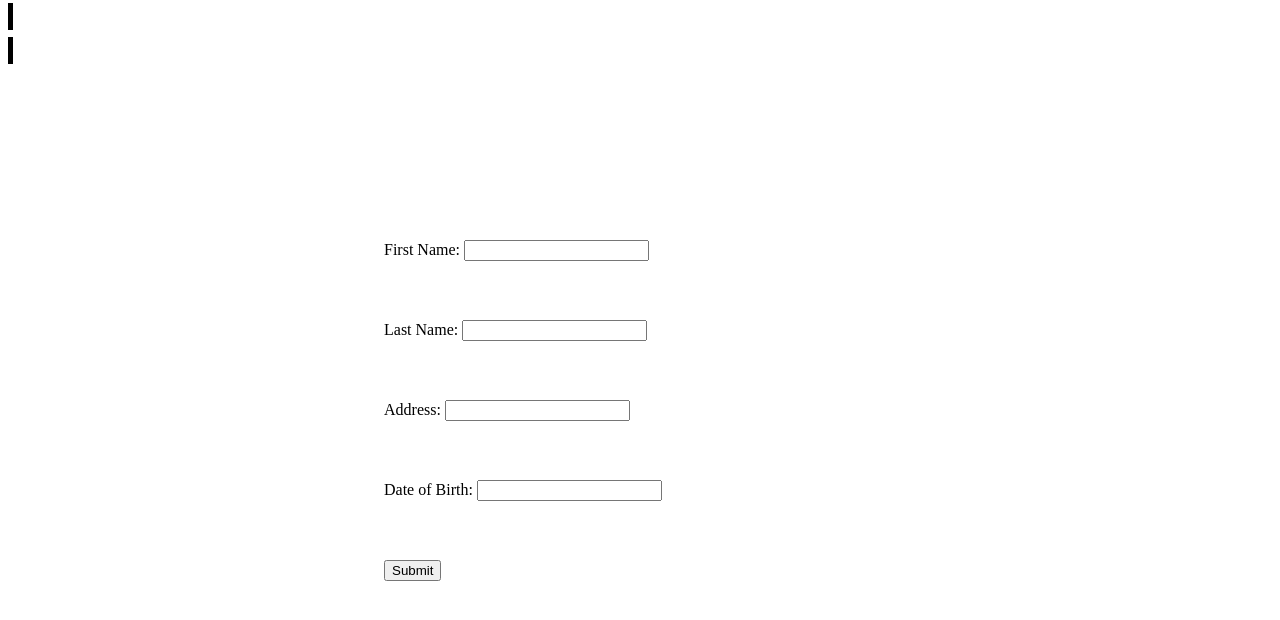
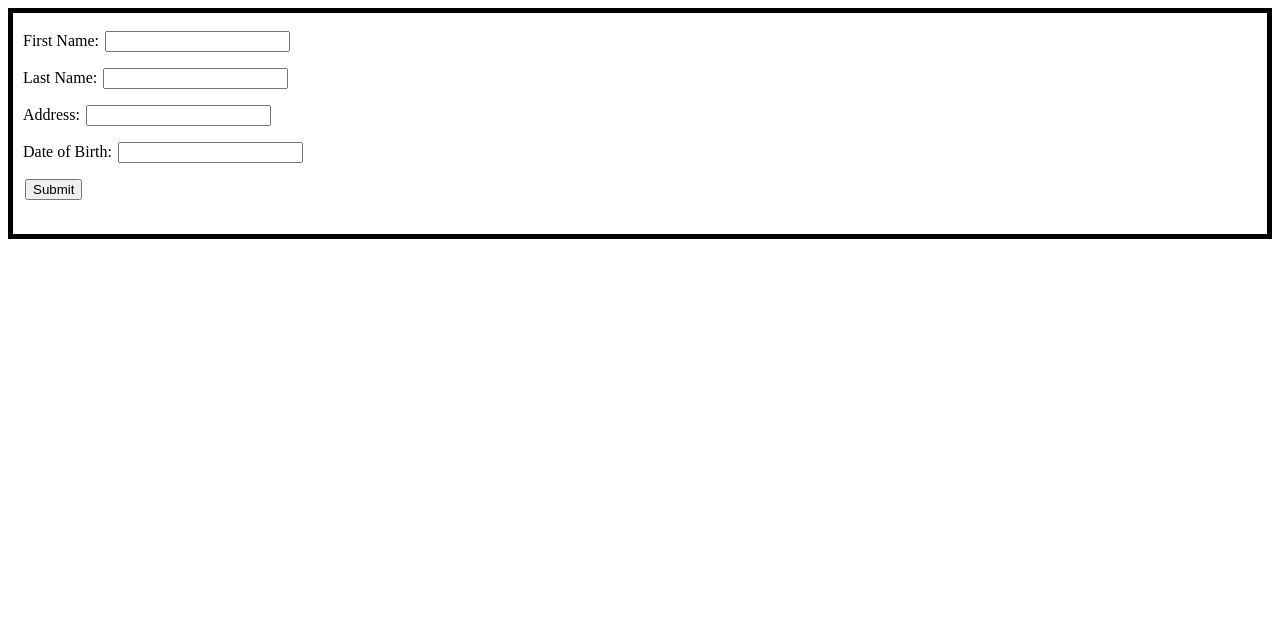
Before and after one commit to HectorLazu1/Final-Pro, a PHP site: page /NewCode/patron_registration.php in a window 1280 px wide. Shown: the top 620 px of the page. Run offline with PHP 8.4, Linux system fonts and the light colour scheme.

Commit message:
Update patron_registration.php
Got the padding between elements inside the <div> to function

```diff
--- a/NewCode/patron_registration.php
+++ b/NewCode/patron_registration.php
@@ -1,34 +1,34 @@
 <html>
 <body>
 
-    <span style="border: 5px solid black">
+    <div style="border: 5px solid black; padding: 10px">
         <form action="add_patrons.php" method="post">
 
-        	<span style = 'position:fixed; left: 30%;; top: 30%;'>
-        		First Name: <input type="text" name="fname">
+        	<span>
+        		First Name: <input type="text" name="fname" style="margin: 8px 2px">
         		<br>
         	</span>
 
-        	<span style = 'position:fixed; left: 30%;; top: 40%;'>
-        		Last Name: <input type="text" name="lname">
+        	<span>
+        		Last Name: <input type="text" name="lname" style="margin: 8px 2px">
                 <br>
         	</span>
 
-        	<span style = 'position:fixed; left: 30%;; top: 50%;'>
-        		Address: <input type="text" name="address">
+        	<span>
+        		Address: <input type="text" name="address" style="margin: 8px 2px">
                 <br>
         	</span>
 
-            <span style = 'position:fixed; left: 30%;; top: 60%;'>
-        		Date of Birth: <input type="text" name="dob">
+            <span>
+        		Date of Birth: <input type="text" name="dob" style="margin: 8px 2px">
                 <br>
         	</span>
 
-        	<span style = 'position:fixed; left: 30%;; top: 70%;'>
-        		<input type="submit">
+        	<span>
+        		<input type="submit" style="margin: 8px 2px">
         	</span>
         </form>
-    </span>
+    </div>
 
 </body>
 </html>
```
